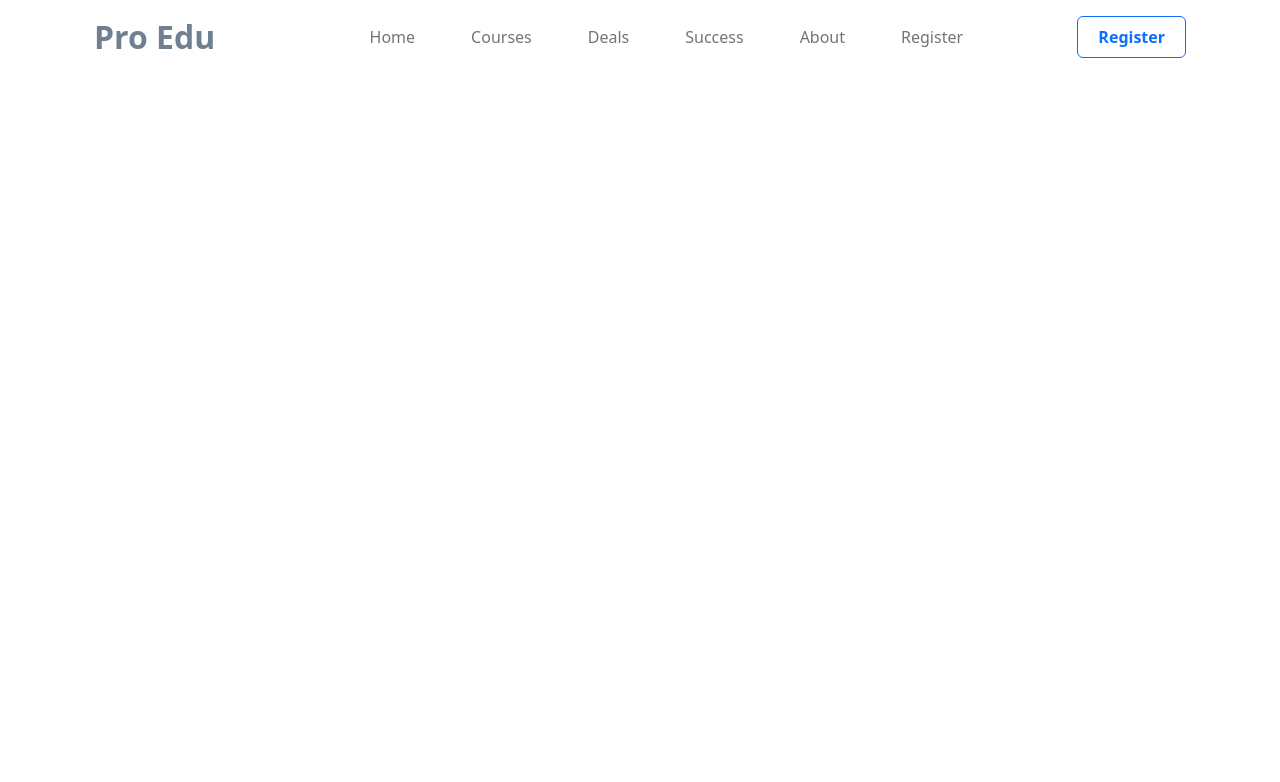
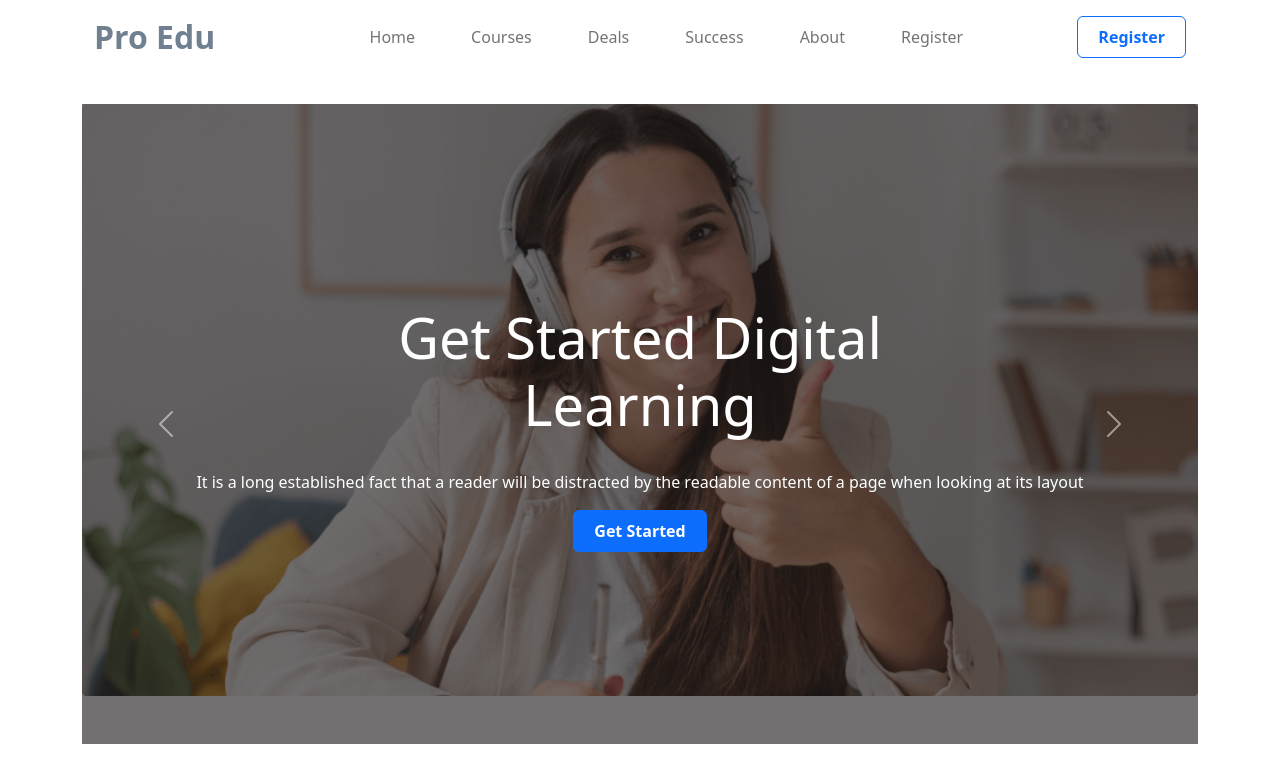
Before and after one commit to Ashiq-Rahi/edTech, a plain HTML site: page index.html in a window 1280 px wide. Drawn offline with nearby package versions, Linux system fonts and the light colour scheme.

Commit message:
carousel added

```diff
--- a/index.html
+++ b/index.html
@@ -44,9 +44,54 @@
                 <button class="btn btn-outline-primary">Register</button>
             </div>
           </nav>
+    </div>
     <!--------------------------- navbar end----------------------->
+    <div class="container carousel-container">
+    <!--------------------------- carousel start----------------------->
+        <div id="carouselExampleCaptions" class="carousel slide" data-bs-ride="false">
+            <div class="carousel-indicators">
+              <button type="button" data-bs-target="#carouselExampleCaptions" data-bs-slide-to="0" class="active" aria-current="true" aria-label="Slide 1"></button>
+              <button type="button" data-bs-target="#carouselExampleCaptions" data-bs-slide-to="1" aria-label="Slide 2"></button>
+              <button type="button" data-bs-target="#carouselExampleCaptions" data-bs-slide-to="2" aria-label="Slide 3"></button>
+            </div>
+            <div class="carousel-inner">
+              <div class="carousel-item active">
+                <img src="/images/cover/cover-1.png" class="d-block w-100" alt="...">
+                <div class="carousel-caption d-none d-md-block">
+                  <h2>Get Started Digital <br> Learning</h2>
+                  <p>It is a long established fact that a reader will be distracted by the readable content of a page when looking at its layout</p>
+                  <button class="btn btn-primary">Get Started</button>
+                </div>
+              </div>
+              <div class="carousel-item">
+                <img src="/images/cover/cover-2.jpg" class="d-block w-100" alt="...">
+                <div class="carousel-caption d-none d-md-block">
+                    <h2>Get Started Digital <br> Learning</h2>
+                    <p>It is a long established fact that a reader will be distracted by the readable content of a page when looking at its layout</p>
+                    <button class="btn btn-primary">Get Started</button>
+                </div>
+              </div>
+              <div class="carousel-item">
+                <img src="/images/cover/cover-3.jpg" class="d-block w-100" alt="...">
+                <div class="carousel-caption d-none d-md-block">
+                    <h2>Get Started Digital <br> Learning</h2>
+                    <p>It is a long established fact that a reader will be distracted by the readable content of a page when looking at its layout</p>
+                    <button class="btn btn-primary">Get Started</button>
+                </div>
+              </div>
+            </div>
+            <button class="carousel-control-prev" type="button" data-bs-target="#carouselExampleCaptions" data-bs-slide="prev">
+              <span class="carousel-control-prev-icon" aria-hidden="true"></span>
+              <span class="visually-hidden">Previous</span>
+            </button>
+            <button class="carousel-control-next" type="button" data-bs-target="#carouselExampleCaptions" data-bs-slide="next">
+              <span class="carousel-control-next-icon" aria-hidden="true"></span>
+              <span class="visually-hidden">Next</span>
+            </button>
+          </div>
+    </div>
+    <!--------------------------- carousel end----------------------->
 
-    </div>
 
     <!--------------------------- bootstrap javascript----------------------->
     <script src="https://cdn.jsdelivr.net/npm/bootstrap@5.2.0/dist/js/bootstrap.bundle.min.js" integrity="sha384-A3rJD856KowSb7dwlZdYEkO39Gagi7vIsF0jrRAoQmDKKtQBHUuLZ9AsSv4jD4Xa" crossorigin="anonymous"></script>
--- a/style.css
+++ b/style.css
@@ -1,7 +1,7 @@
 *{
     margin: 0;
     padding: 0;
-    box-sizing: border-box;
+    /* box-sizing: border-box; */
 }
 /* ---------------navbar------------------- */
 .navbar-brand{
@@ -16,3 +16,24 @@
 .nav-link{
     font-weight: 500;
 }
+/* ---------------carousel------------------- */
+
+.carousel{
+    padding: 30px 0;
+}
+.carousel-item{
+    height: 80vh;
+}
+.carousel-caption{
+    position: absolute;
+    top: 0;
+    left: 0;
+    right: 0;
+    bottom: 0;
+    padding-top: 200px;
+    background-color: rgba(34, 31, 31, 0.637);
+}
+.carousel-caption h2{
+    font-size: 3.5rem;
+    margin-bottom: 2rem;
+}
```
